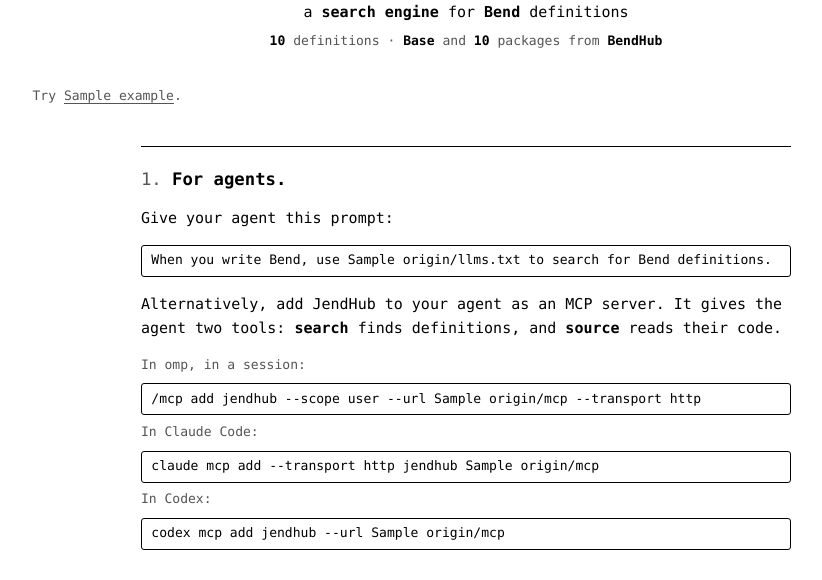
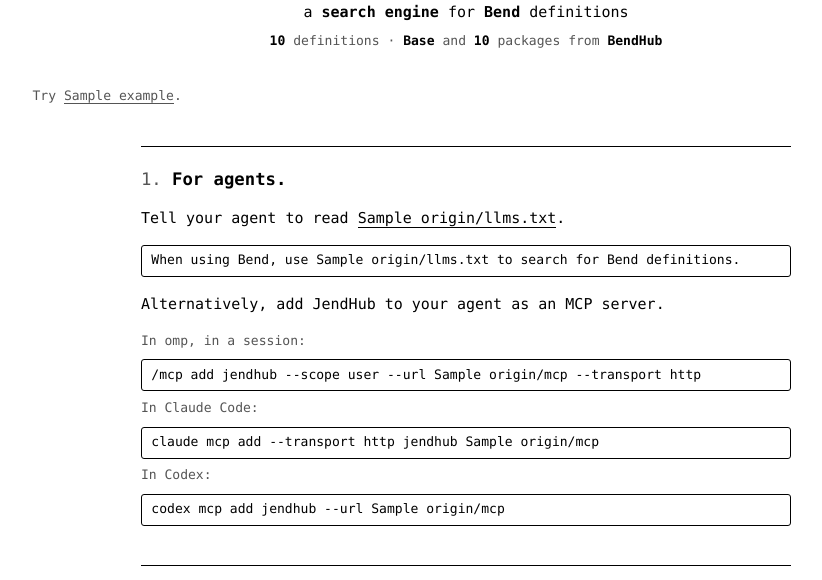
Before and after one commit to LeeeeT/JendHub, a Python web app: template src/jendhub/services/site/templates/home.html in a window 1280 px wide. Shown: the part 173-753 px from the top of the page, without its empty margins (174-996 px from the left). Run offline with Jinja, Linux system fonts and the light colour scheme; the template is opened without the code that fills it: most values are stand-ins (such as "Sample title", 1, 10 or a date in 2020).

Commit message:
Keep the llms.txt sentence, give its prompt, and drop the generation note
The home page gives a prompt to copy below the llms.txt sentence, and no longer lists the MCP tools. The status page no longer explains what a generation is. The tests no longer check page wording.

```diff
--- a/src/jendhub/services/site/templates/home.html
+++ b/src/jendhub/services/site/templates/home.html
@@ -13,9 +13,9 @@
 <div class="home">
 <section id="agents">
 <h2><span>1.</span> For agents.</h2>
-<p>Give your agent this prompt:</p>
-<div class="import"><code title="Click to select the prompt">When you write Bend, use {{ origin }}/llms.txt to search for Bend definitions.</code></div>
-<p>Alternatively, add JendHub to your agent as an MCP server. It gives the agent two tools: <b>search</b> finds definitions, and <b>source</b> reads their code.</p>
+<p>Tell your agent to read <a href="/llms.txt">{{ origin }}/llms.txt</a>.</p>
+<div class="import"><code title="Click to select the prompt">When using Bend, use {{ origin }}/llms.txt to search for Bend definitions.</code></div>
+<p>Alternatively, add JendHub to your agent as an MCP server.</p>
 <p class="use">In omp, in a session:</p>
 <div class="import"><code title="Click to select the command">/mcp add jendhub --scope user --url {{ origin }}/mcp --transport http</code></div>
 <p class="use">In Claude Code:</p>
--- a/src/jendhub/services/site/templates/status.html
+++ b/src/jendhub/services/site/templates/status.html
@@ -4,8 +4,6 @@
 {% block main %}
 <h1>Index status</h1>
 <section>
-<h2>Generations</h2>
-<p class="muted">A generation is one complete build of the index. Search uses the live generation. A new generation replaces it when its build is complete.</p>
 {% if not view.generations %}
 <p class="muted">No index is built yet.</p>
 {% else %}
```
Also changed, not shown: tests/services/test_site.py (+1 -12 lines).
